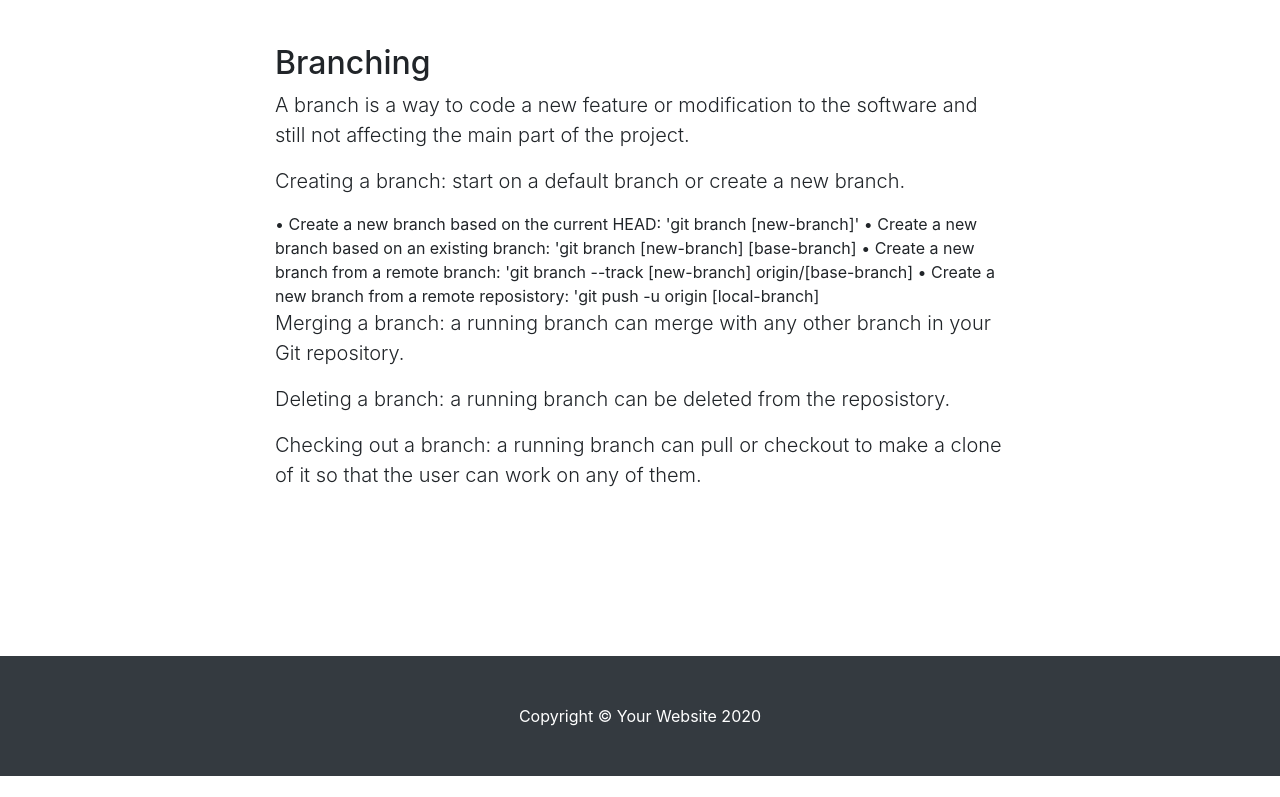
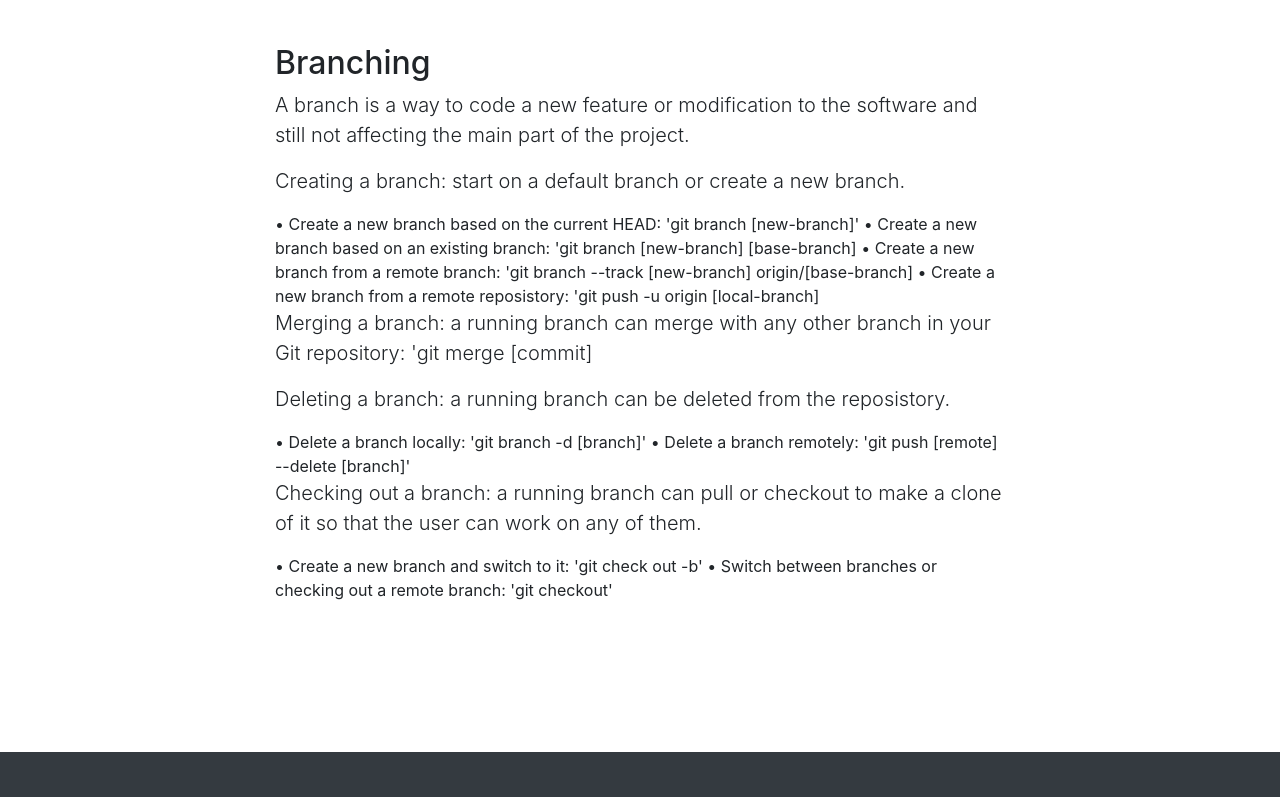
Before and after one commit to NLa16/NLa16.github.io, a website with bundled scripts: page index.html in a window 1280 px wide. Shown: the part 2477-3274 px from the top of the page. Before the commit the page ends 3253 px from the top, so only its background shows below. Built offline with nearby package versions, Linux system fonts and the light colour scheme.

Commit message:
Branching #2

```diff
--- a/index.html
+++ b/index.html
@@ -71,14 +71,14 @@
               1. Go to <a href="https://git-scm.com/downloads" target="_blank">Git Installer page</a> to download the latest version of Git for Windows.
               2. Follow the instructions in the Setup Wizard.
               3. Open the windows command promt (or Git Bash).
-              4. Type "git version" to verify that Git was installed.
+              4. Type 'git version' to verify that Git was installed.
               </p>
             <h3>Mac</h3>
               <p class="lead">
               1. Go to <a href="https://git-scm.com/downloads" target="_blank">Git Installer page</a> to download the latest version of Git for MacOS.
               2. Follow the instructions provided.
-              3. Open the command promt "terminal".
-              4. Type "git version" to verify that Git was installed.
+              3. Open the command promt 'terminal'.
+              4. Type 'git version' to verify that Git was installed.
               </p>
         </div>
       </div>
@@ -120,9 +120,17 @@
                 • Create a new branch from a remote branch: 'git branch --track [new-branch] origin/[base-branch]
                 • Create a new branch from a remote reposistory: 'git push -u origin [local-branch]
               </p1>
-            <p class="lead">Merging a branch: a running branch can merge with any other branch in your Git repository.</p>
+            <p class="lead">Merging a branch: a running branch can merge with any other branch in your Git repository: 'git merge [commit]</p>
             <p class="lead">Deleting a branch: a running branch can be deleted from the reposistory.</p>
+              <p1>
+                • Delete a branch locally: 'git branch -d [branch]'
+                • Delete a branch remotely: 'git push [remote] --delete [branch]'
+              </p1>
             <p class="lead">Checking out a branch: a running branch can pull or checkout to make a clone of it so that the user can work on any of them.</p>
+              <p1>
+                • Create a new branch and switch to it: 'git check out -b'
+                • Switch between branches or checking out a remote branch: 'git checkout'
+              </p1>
         </div>
       </div>
     </div>
```
